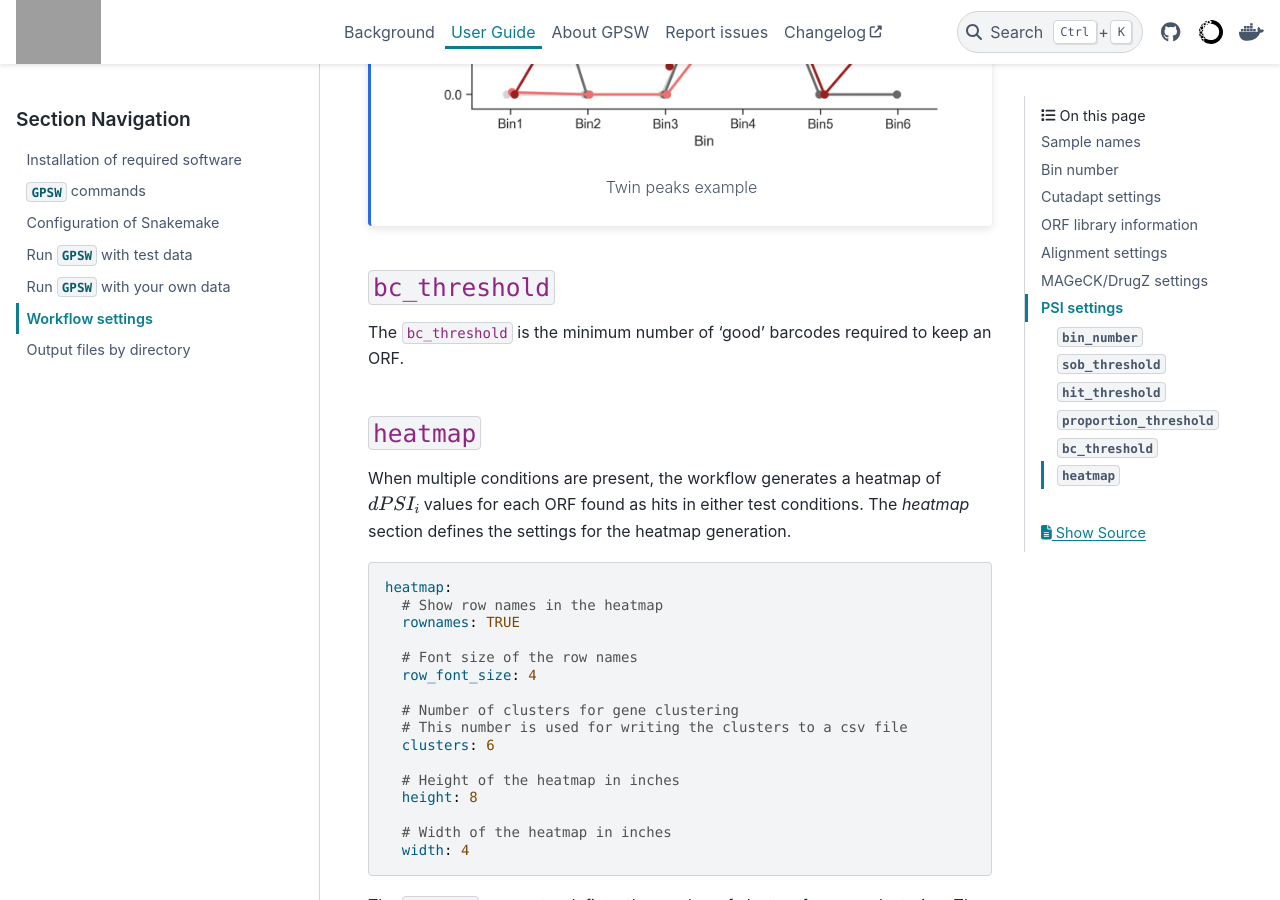
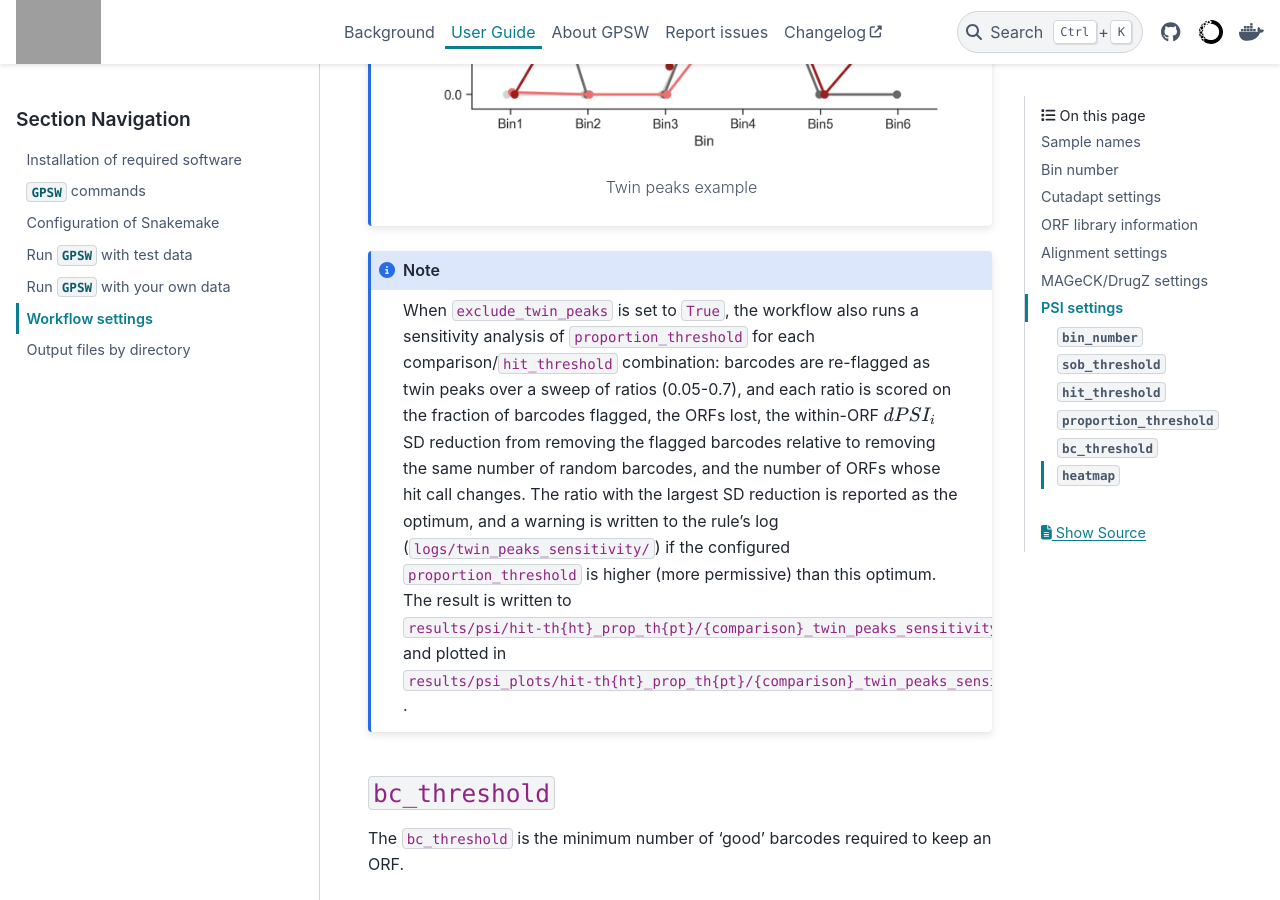
Before and after one commit to niekwit/gps-orfeome, a Sphinx documentation site: the page built from docs/workflow_settings.rst, in a window 1280 px wide and 900 px high, scrolled down 5546 px. Built offline with Sphinx 7.4.7 and the PyData theme 0.15.4, drawn with Linux system fonts in a browser that asks for light colours; grey boxes are pictures that could not be loaded.

Commit message:
sensitivity analysis of proportion_threshold

```diff
--- a/docs/workflow_settings.rst
+++ b/docs/workflow_settings.rst
@@ -277,6 +277,9 @@ The ``proportion_threshold`` is used in the twin peaks analysis. It defines the
 
       Twin peaks example
 
+.. note::
+   When ``exclude_twin_peaks`` is set to ``True``, the workflow also runs a sensitivity analysis of ``proportion_threshold`` for each comparison/``hit_threshold`` combination: barcodes are re-flagged as twin peaks over a sweep of ratios (0.05-0.7), and each ratio is scored on the fraction of barcodes flagged, the ORFs lost, the within-ORF :math:`dPSI_i` SD reduction from removing the flagged barcodes relative to removing the same number of random barcodes, and the number of ORFs whose hit call changes. The ratio with the largest SD reduction is reported as the optimum, and a warning is written to the rule's log (``logs/twin_peaks_sensitivity/``) if the configured ``proportion_threshold`` is higher (more permissive) than this optimum. The result is written to ``results/psi/hit-th{ht}_prop_th{pt}/{comparison}_twin_peaks_sensitivity.csv`` and plotted in ``results/psi_plots/hit-th{ht}_prop_th{pt}/{comparison}_twin_peaks_sensitivity.pdf``.
+
 
 ``bc_threshold``
 ~~~~~~~~~~~~~~~~~
```
